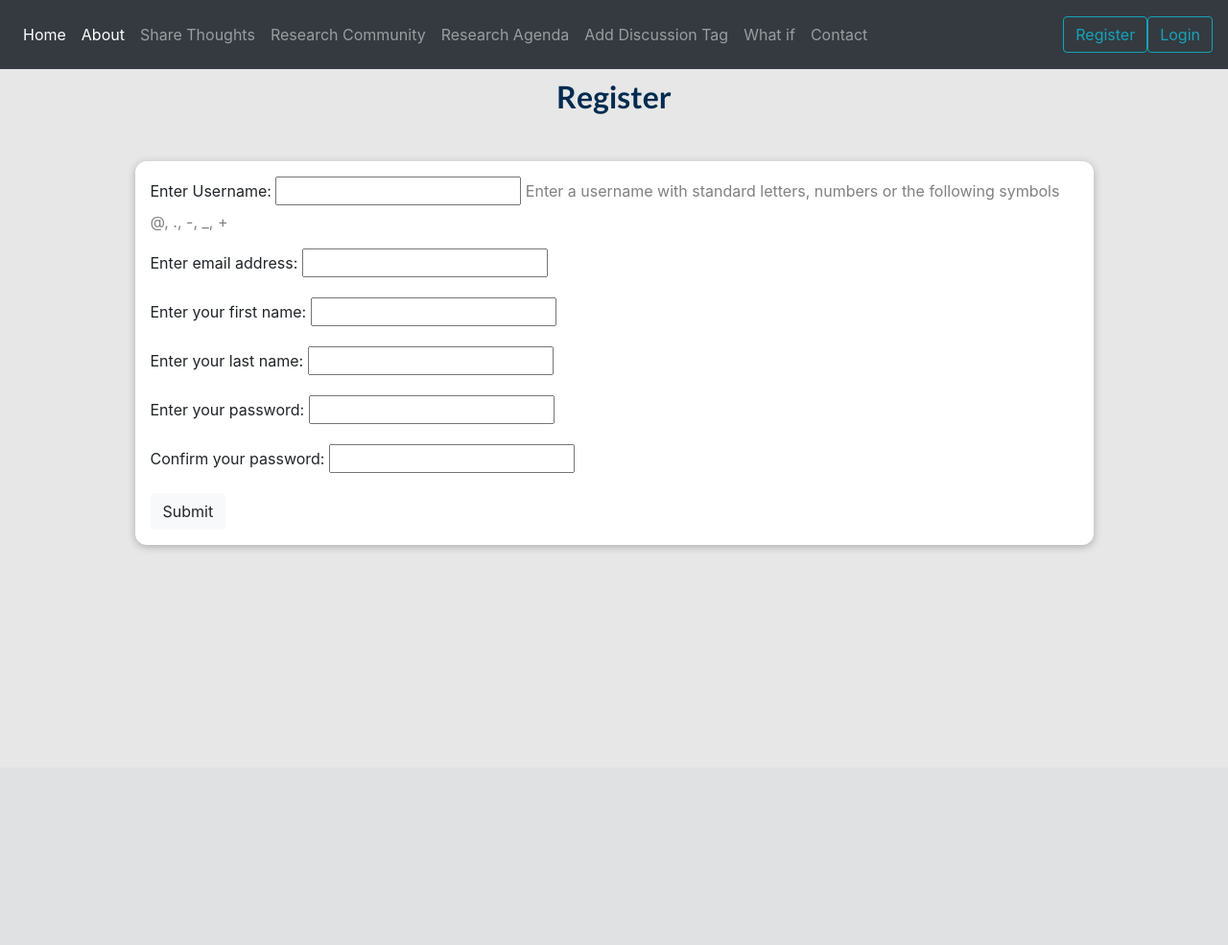
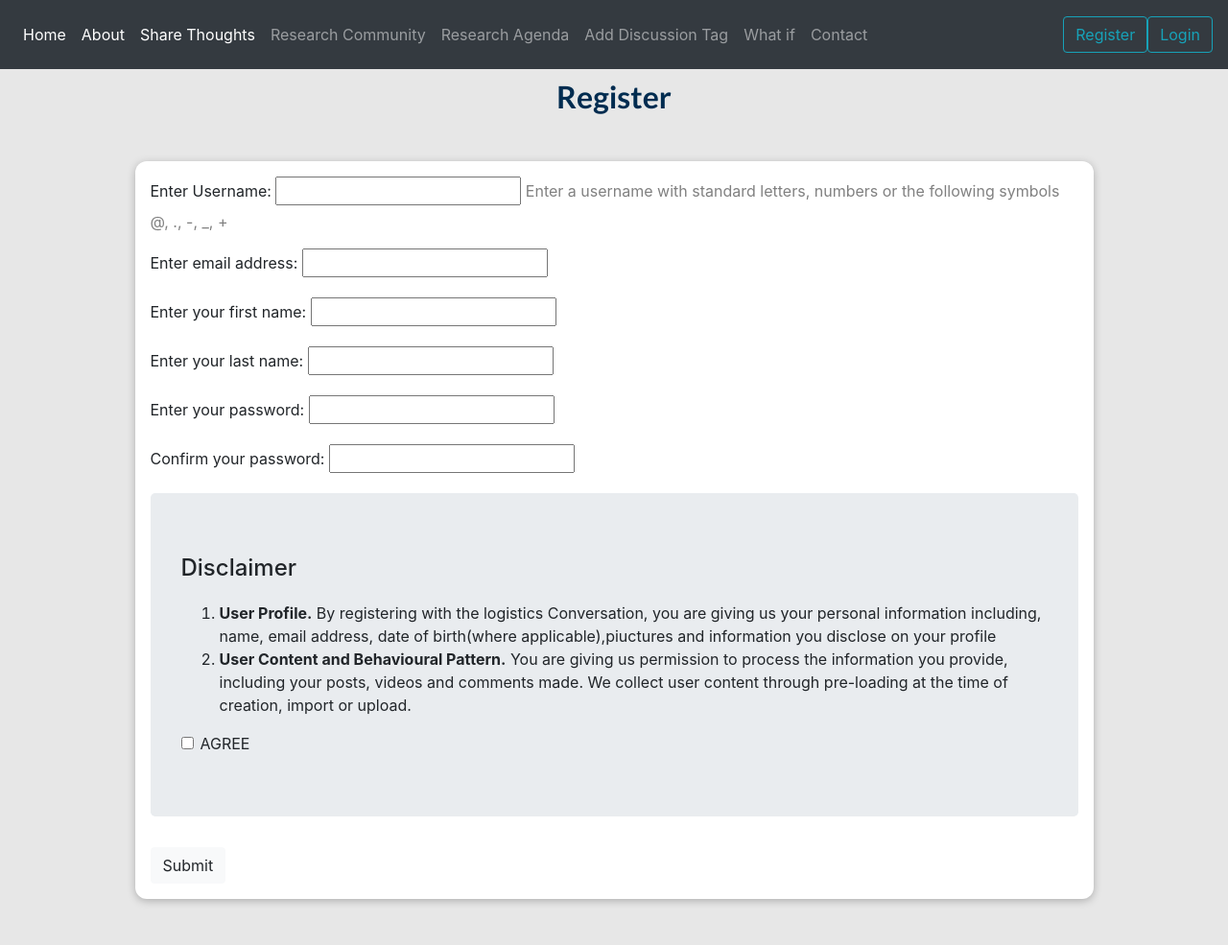
Before and after one commit to dashney22/Logistics-Conversation, a Django app: page /register/ in a window 1280 px wide. Shown: the whole page at 96% size. Before the commit the page ends 572 px from the top, so only its background shows below. Run offline with Django 3.2, Linux system fonts and the light colour scheme; some libraries are stand-ins or nearby versions.

Commit message:
Added Comments Access and Pre-liminary static disclaimer form

```diff
--- a/my_site/blog/static/blog/all-posts.css
+++ b/my_site/blog/static/blog/all-posts.css
@@ -21,7 +21,7 @@ body {
     margin: 3rem 0;
   }
 
-  ul {
+  .maxi ul {
     list-style: none;
     margin: 0;
     padding: 0;
--- a/my_site/blog/templates/blog/includes/navbar.html
+++ b/my_site/blog/templates/blog/includes/navbar.html
@@ -13,7 +13,7 @@
         <li class="nav-item active">
           <a class="nav-link" href="{%url 'about-us'%}">About </a>
         </li>
-        <li class="nav-item">
+        <li class="nav-item active">
           <a class="nav-link" href="{%url 'share-thoughts'%}">Share Thoughts</a>
         </li>
         <li class="nav-item">
--- a/my_site/blog/templates/blog/post-detail.html
+++ b/my_site/blog/templates/blog/post-detail.html
@@ -57,6 +57,8 @@
       </form>
 
       <h2> Comments..</h2>
+      {% if user.is_authenticated %}
+
           {% if not comments.all %}
               No Comments Yet....
           {% else %}
@@ -91,6 +93,9 @@
                 <hr>
             {% endif %}
 
+       {% endif %}
+
+
           <h2> Add a new comment</h2>
           {% if user.is_authenticated %}
             <div class="row mr-10">
--- a/my_site/blog/templates/blog/register.html
+++ b/my_site/blog/templates/blog/register.html
@@ -15,6 +15,30 @@
                 {% csrf_token %}
                 {{formU.as_p}}
                 {{formP.as_p}}
+
+                <div class="jumbotron">
+                    <h4 style="margin-bottom: 20px;"> Disclaimer</h4>
+
+                    <p>
+                        <ol>
+                            <li><strong>User Profile.</strong>
+                                By registering with the logistics Conversation, you are giving us your personal information including, name, email address,
+                                 date of birth(where applicable),piuctures and information you disclose on your profile
+                            </li>
+                            <li><strong>User Content and Behavioural Pattern.</strong>
+                                You are giving us permission to process the information you provide, including your posts, videos and comments made.
+                                We collect user content through pre-loading at the time of creation, import or upload.
+                            </li>
+                        </ol>
+
+                    </p>
+                    <div class="form-check">
+                        <input class="form-check-input" type="checkbox" value="" id="flexCheckDefault">
+                        <label class="form-check-label" for="flexCheckDefault">
+                        AGREE
+                        </label>
+                    </div>
+                </div>
                 <button type="submit" class="btn btn-light">Submit</button>
             </form>
     </main>
```
Also changed, not shown: my_site/blog/templates/blog/all-posts.html (+8 -5 lines). Lines whose indentation alone changed are shown as unchanged.
